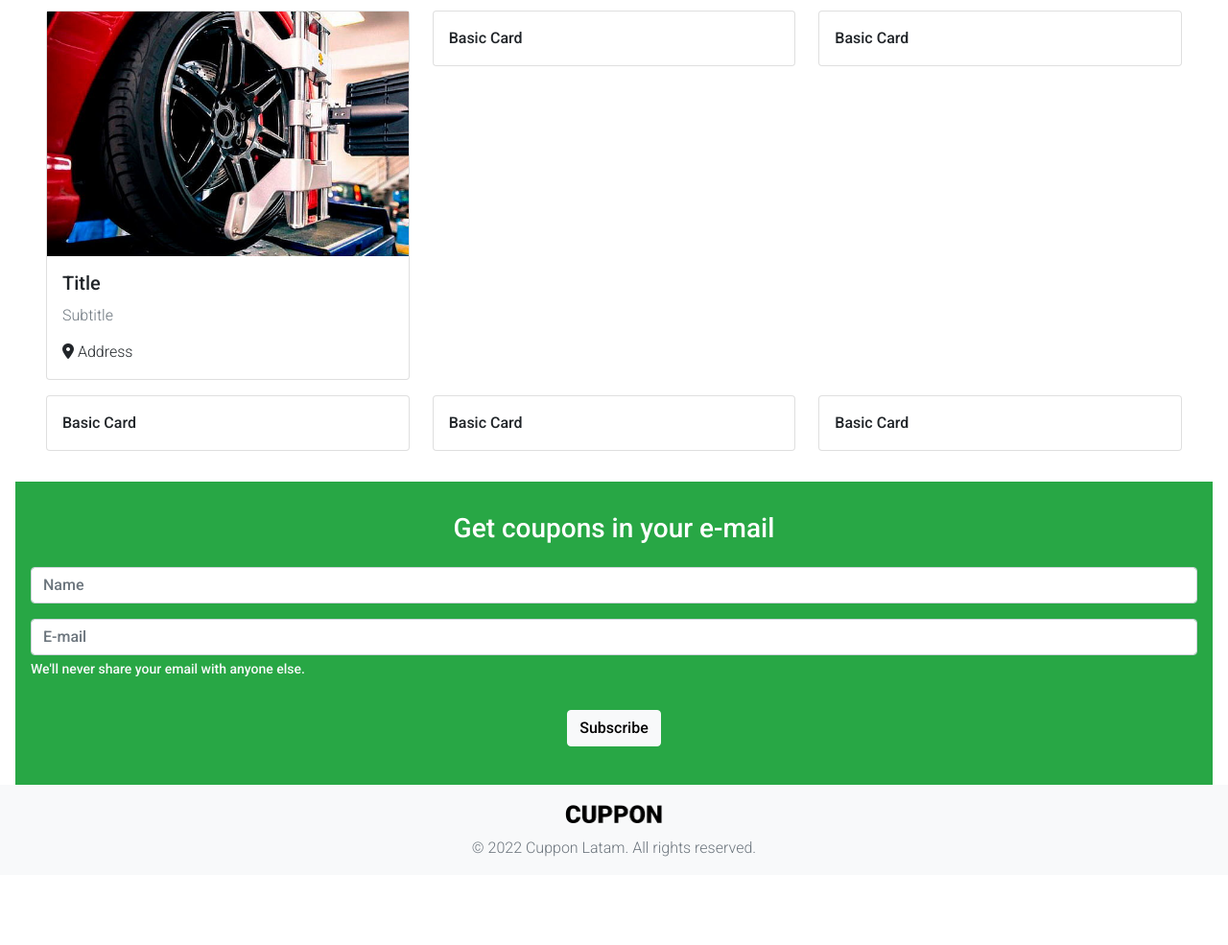
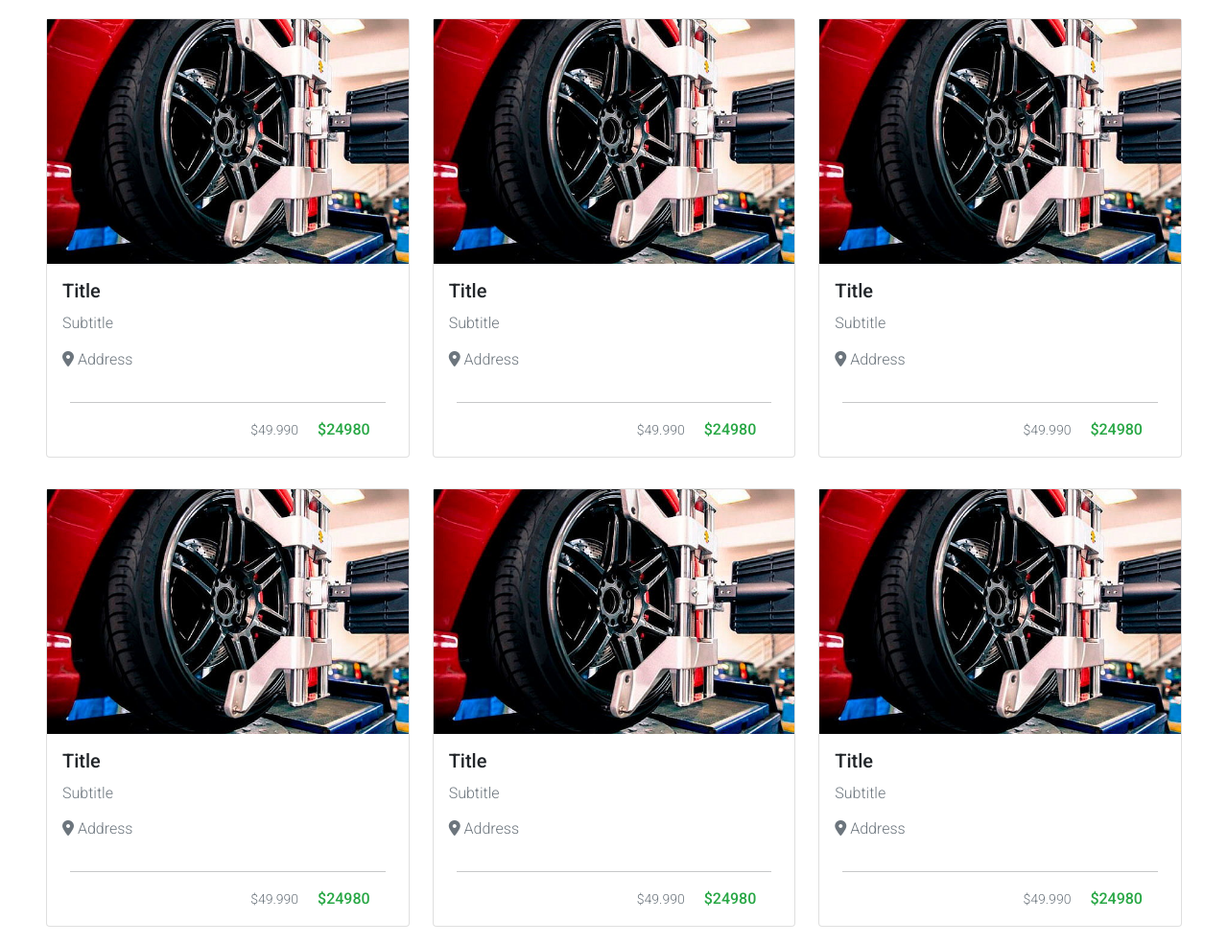
Before and after one commit to pelafustan/intro_html-challenge_04, a plain HTML site: page index.html in a window 1280 px wide. Shown: the part 97-1082 px from the top of the page at 96% size. Before the commit the page ends 1017 px from the top, so only its background shows below. Drawn offline with Linux system fonts and the light colour scheme.

Commit message:
update draft

```diff
--- a/assets/css/style.css
+++ b/assets/css/style.css
@@ -4,6 +4,10 @@ body {
 
 .bg-green {
     background-color: #28A745;
+}
+
+.text-green {
+    color: #28A745;
 }
 
 .medium {
--- a/index.html
+++ b/index.html
@@ -43,47 +43,86 @@
     <div class="mx-4 my-4 px-4">
       <div class="row">
         <div class="col-sm-12 col-md-4">
-          <div class="card my-2">
+          <div class="card my-3 mb-3">
             <img src="assets/imgs/tires.jpg" alt="neumatron">
             <div class="card-body">
               <h5 class="card-title mb-3 medium">Title</h5>
               <h6 class="card-subtitle text-muted mb-3 light">Subtitle</h6>
-              <p class="card-text light"><i class="fa-solid fa-location-dot"></i> Address</p>
+              <p class="card-text text-muted light"><i class="fa-solid fa-location-dot"></i> Address</p>
+            </div>
+            <div class="container text-end">
+            <hr>
+              <p class="text-green medium px-3"><small class="text-muted light mx-2 px-2">$49.990</small> $24980</p>
             </div>
           </div>
         </div>
         <div class="col-sm-12 col-md-4">
-          <div class="card my-2">
+          <div class="card my-3 mb-3">
+            <img src="assets/imgs/tires.jpg" alt="neumatron">
             <div class="card-body">
-              Basic Card
+              <h5 class="card-title mb-3 medium">Title</h5>
+              <h6 class="card-subtitle text-muted mb-3 light">Subtitle</h6>
+              <p class="card-text text-muted light"><i class="fa-solid fa-location-dot"></i> Address</p>
+            </div>
+            <div class="container text-end">
+            <hr>
+              <p class="text-green medium px-3"><small class="text-muted light mx-2 px-2">$49.990</small> $24980</p>
             </div>
           </div>
         </div>
         <div class="col-sm-12 col-md-4">
-          <div class="card my-2">
+          <div class="card my-3 mb-3">
+            <img src="assets/imgs/tires.jpg" alt="neumatron">
             <div class="card-body">
-              Basic Card
+              <h5 class="card-title mb-3 medium">Title</h5>
+              <h6 class="card-subtitle text-muted mb-3 light">Subtitle</h6>
+              <p class="card-text text-muted light"><i class="fa-solid fa-location-dot"></i> Address</p>
+            </div>
+            <div class="container text-end">
+            <hr>
+              <p class="text-green medium px-3"><small class="text-muted light mx-2 px-2">$49.990</small> $24980</p>
             </div>
           </div>
         </div>
         <div class="col-sm-12 col-md-4">
-          <div class="card my-2">
+          <div class="card my-3 mb-3">
+            <img src="assets/imgs/tires.jpg" alt="neumatron">
             <div class="card-body">
-              Basic Card
+              <h5 class="card-title mb-3 medium">Title</h5>
+              <h6 class="card-subtitle text-muted mb-3 light">Subtitle</h6>
+              <p class="card-text text-muted light"><i class="fa-solid fa-location-dot"></i> Address</p>
+            </div>
+            <div class="container text-end">
+            <hr>
+              <p class="text-green medium px-3"><small class="text-muted light mx-2 px-2">$49.990</small> $24980</p>
             </div>
           </div>
         </div>
         <div class="col-sm-12 col-md-4">
-          <div class="card my-2">
+          <div class="card my-3 mb-3">
+            <img src="assets/imgs/tires.jpg" alt="neumatron">
             <div class="card-body">
-              Basic Card
+              <h5 class="card-title mb-3 medium">Title</h5>
+              <h6 class="card-subtitle text-muted mb-3 light">Subtitle</h6>
+              <p class="card-text text-muted light"><i class="fa-solid fa-location-dot"></i> Address</p>
+            </div>
+            <div class="container text-end">
+            <hr>
+              <p class="text-green medium px-3"><small class="text-muted light mx-2 px-2">$49.990</small> $24980</p>
             </div>
           </div>
         </div>
         <div class="col-sm-12 col-md-4">
-          <div class="card my-2">
+          <div class="card my-3 mb-3">
+            <img src="assets/imgs/tires.jpg" alt="neumatron">
             <div class="card-body">
-              Basic Card
+              <h5 class="card-title mb-3 medium">Title</h5>
+              <h6 class="card-subtitle text-muted mb-3 light">Subtitle</h6>
+              <p class="card-text text-muted light"><i class="fa-solid fa-location-dot"></i> Address</p>
+            </div>
+            <div class="container text-end">
+            <hr>
+              <p class="text-green medium px-3"><small class="text-muted light mx-2 px-2">$49.990</small> $24980</p>
             </div>
           </div>
         </div>
```
